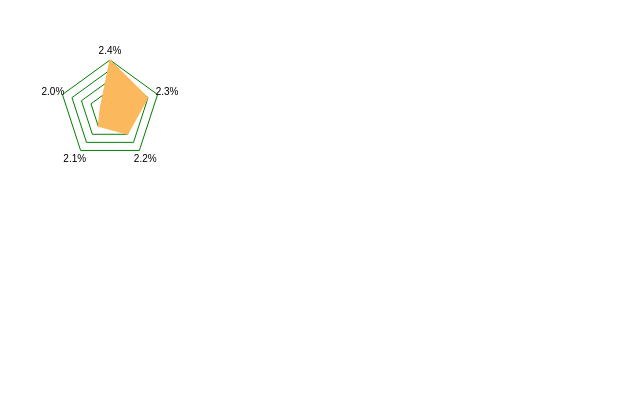
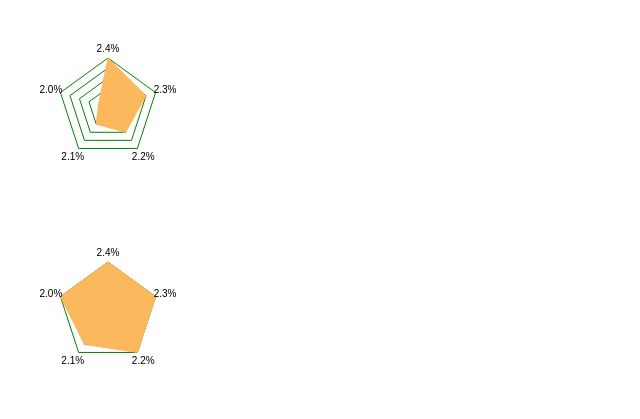
Before and after one commit to makoto/thefantasyeurozone2011, a plain HTML site: page public/polygon.html in a window 1280 px wide. Shown: the whole page, without its empty margins (0-640 px from the left). Drawn offline with Linux system fonts and the light colour scheme.

Commit message:
Draws multiple radars

```diff
--- a/public/app.js
+++ b/public/app.js
@@ -1,8 +1,6 @@
 (function() {
   $(document).ready(function() {
-    var paper, radar;
-    paper = Raphael(10, 10, 320, 200);
-    radar = new Radar(paper, [
+    new Radar(Raphael('italy', 320, 200), [
       {
         score: 5,
         label: '2.4%'
@@ -19,7 +17,24 @@
         score: 1,
         label: '2.0%'
       }
-    ]);
-    return radar.draw();
+    ]).draw();
+    return new Radar(Raphael('france', 320, 200), [
+      {
+        score: 5,
+        label: '2.4%'
+      }, {
+        score: 5,
+        label: '2.3%'
+      }, {
+        score: 5,
+        label: '2.2%'
+      }, {
+        score: 4,
+        label: '2.1%'
+      }, {
+        score: 5,
+        label: '2.0%'
+      }
+    ]).draw();
   });
 }).call(this);
--- a/public/polygon.html
+++ b/public/polygon.html
@@ -13,6 +13,10 @@
 	<!-- Date: 2011-11-29 -->
 </head>
 <body>
+  <div id="italy">
+  </div>
+  <div id="france">
+  </div>
 
 </body>
 </html>
```
Also changed, not shown: public/app.coffee (+10 -5 lines).
